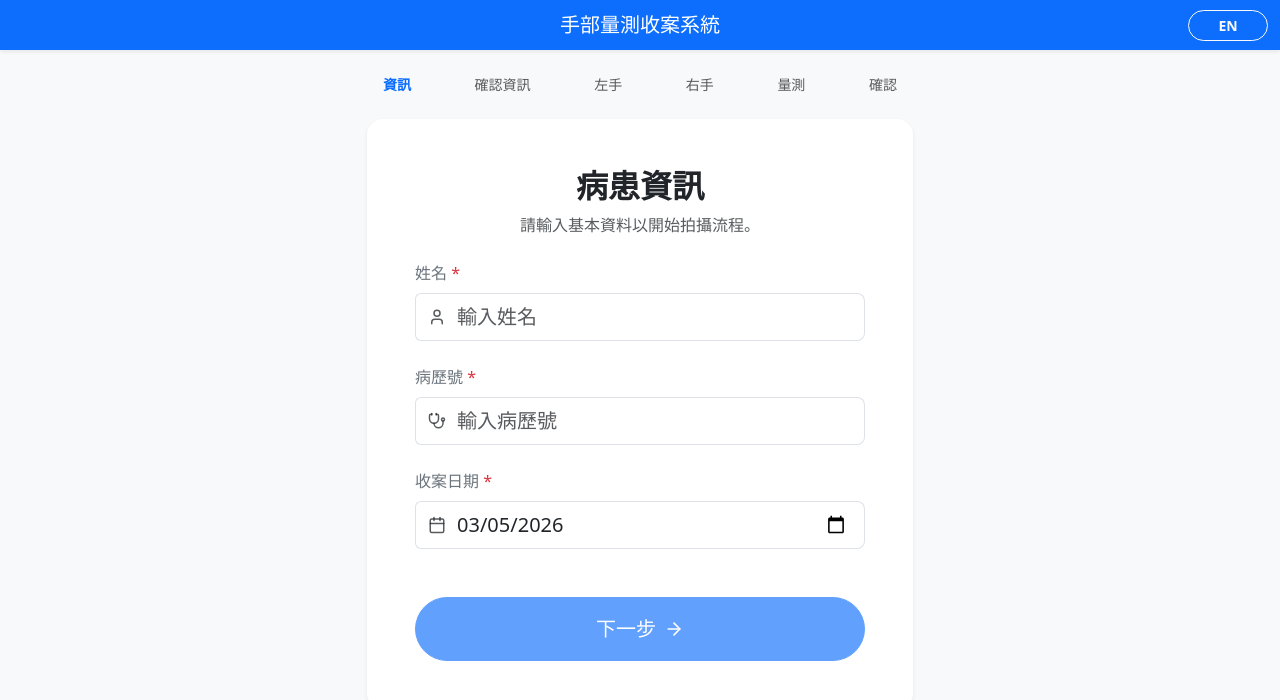
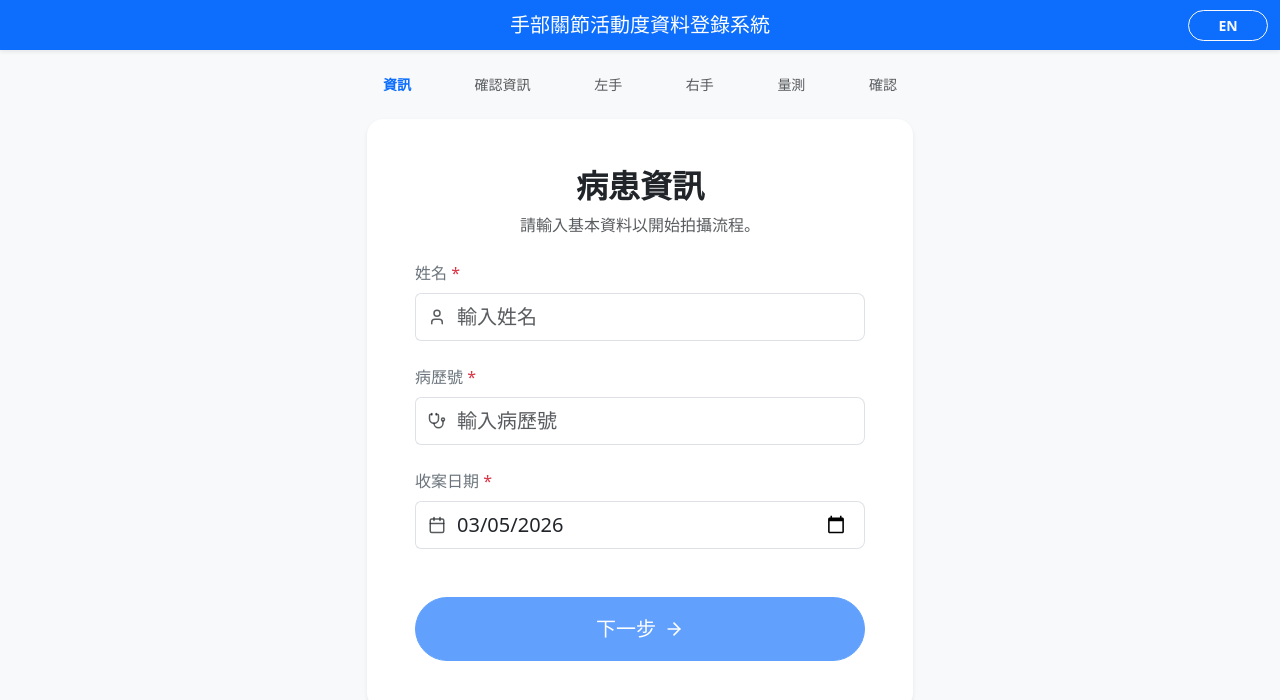
Before and after one commit to BCbug-tw/Hand-Goniometric-Data-Enrollment-System, a React (Vite) app: page / in a window 1280 px wide. Shown: the top 700 px of the page. Built offline with nearby package versions, Linux system fonts and the light colour scheme.

Commit message:
feat: add i18n setup with English and Traditional Chinese translations for application UI.

```diff
--- a/src/i18n.js
+++ b/src/i18n.js
@@ -5,7 +5,7 @@ const resources = {
     en: {
         translation: {
             "app": {
-                "title": "Hand Measurement Enrollment System"
+                "title": "Hand Goniometric Data Enrollment System"
             },
             "stepper": {
                 "info": "Info",
@@ -80,7 +80,7 @@ const resources = {
     "zh-TW": {
         translation: {
             "app": {
-                "title": "手部量測收案系統"
+                "title": "手部關節活動度資料登錄系統"
             },
             "stepper": {
                 "info": "資訊",
```
